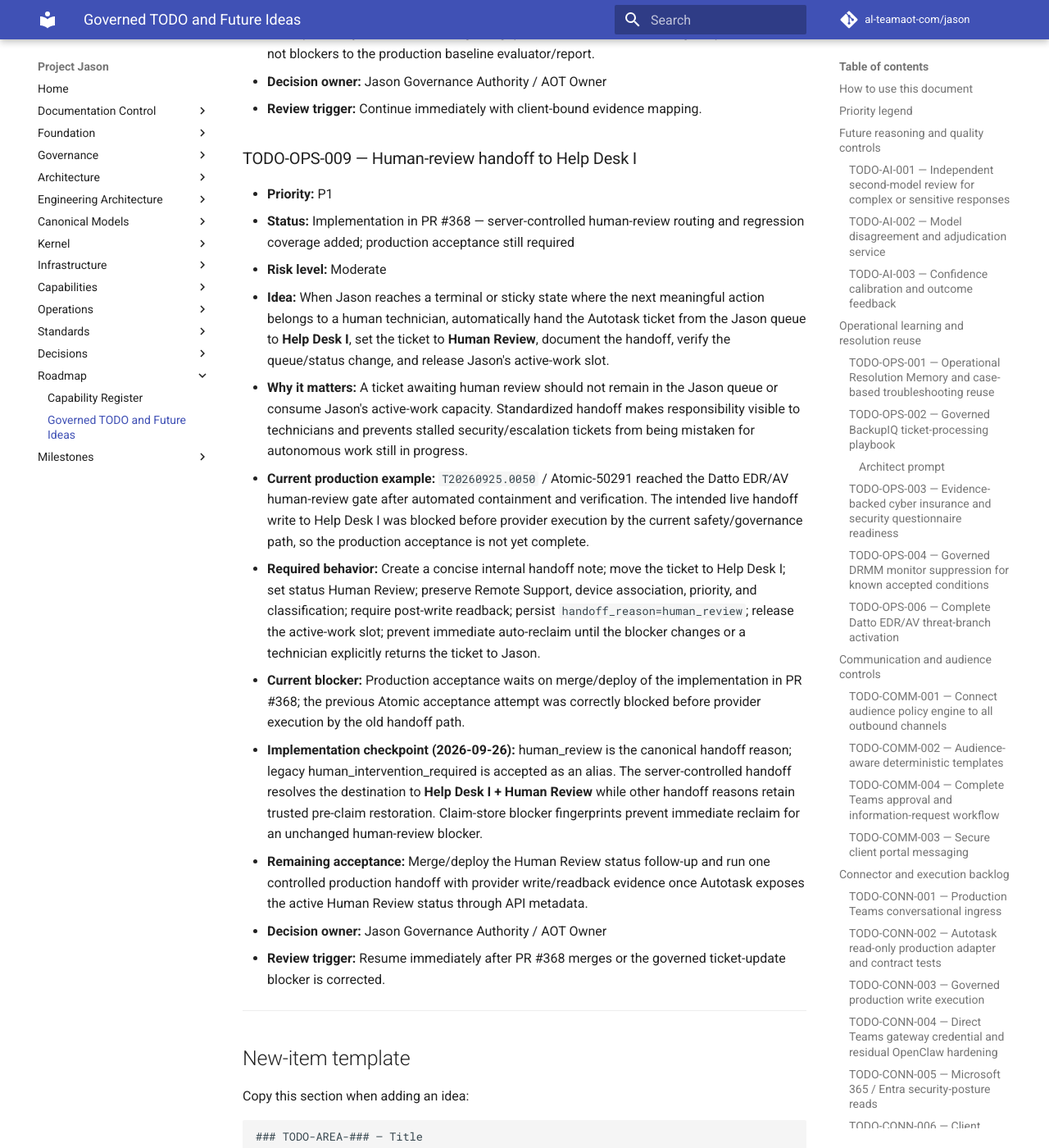
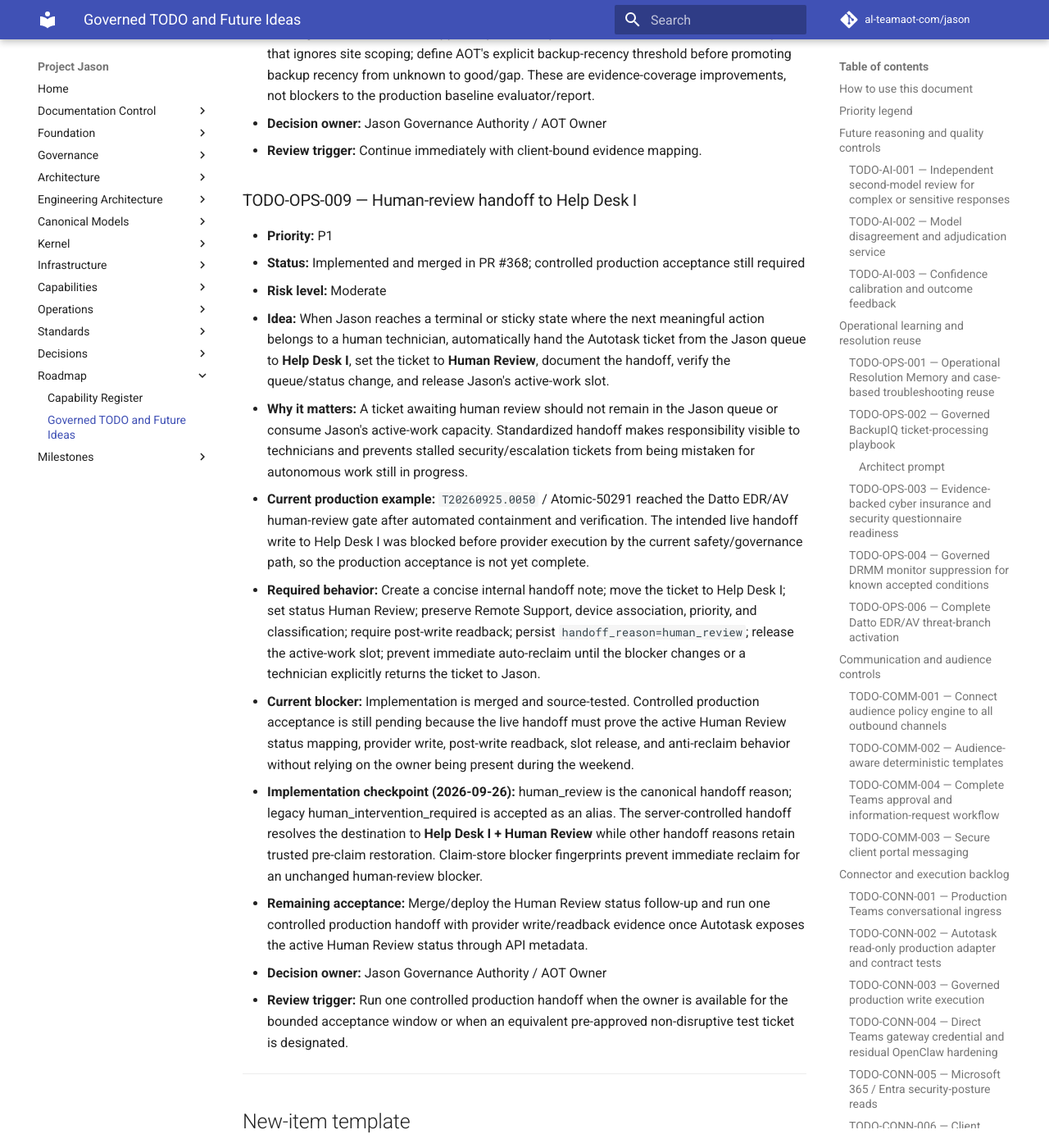
Before and after one commit to al-teamaot-com/jason, an MkDocs documentation site: the page built from docs/roadmaps/Project-Jason-TODO-and-Future-Ideas.md, in a window 1280 px wide and 1400 px high, scrolled down 53297 px. Shown: the whole window at 82% size. Built offline with MkDocs 1.6.1 and Material for MkDocs 9.7.7, drawn with Linux system fonts in a browser that asks for light colours; comment, search, counter and statistics services are not loaded; some of the changed text lies outside the part shown.

Commit message:
Reconcile weekend roadmap status

```diff
--- a/docs/roadmaps/Jason-Roadmap-Status.json
+++ b/docs/roadmaps/Jason-Roadmap-Status.json
@@ -1,5 +1,5 @@
 {
-  "updated": "2026-09-25",
+  "updated": "2026-09-26",
   "milestones": [
     {
       "id": "FOUNDATION",
--- a/docs/roadmaps/Project-Jason-TODO-and-Future-Ideas.md
+++ b/docs/roadmaps/Project-Jason-TODO-and-Future-Ideas.md
@@ -1115,7 +1115,7 @@
 ### TODO-SEC-006 — Complete approval/execution-plan security rollout
 
 - **Priority:** P0 — high priority
-- **Status:** Production rollout and bounded XYZ acceptance complete; broader per-provider acceptance and unrelated baseline cleanup remain
+- **Status:** Implemented — production rollout, adapter classification, bounded XYZ acceptance, replay protection, execution-plan binding, and canonicalization acceptance complete
 - **Risk level:** Critical
 - **Idea:** Complete production rollout of the dual-binding approval security model so every approval-governed mutation binds both the canonical semantic intent and the concrete provider execution plan after provider selection, symbolic resolution, normalization, defaulting, and exact target resolution.
 - **Why it matters:** The 2026-09-23 security review proved two distinct issues: approval replay could create duplicate provider writes, and an unchanged approved semantic action could normalize into a materially different concrete provider mutation. Replay/idempotency and execution-plan binding are now production-fixed and bounded-live accepted. SUPPORT-CAP-019 subsequently proved that model-facing canonicalization must also occur before approval binding so technician-friendly aliases cannot reach execution-plan preparation in an under-specified provider shape.
@@ -1210,17 +1210,17 @@
 ### TODO-OPS-009 — Human-review handoff to Help Desk I
 
 - **Priority:** P1
-- **Status:** Implementation in PR #368 — server-controlled human-review routing and regression coverage added; production acceptance still required
+- **Status:** Implemented and merged in PR #368; controlled production acceptance still required
 - **Risk level:** Moderate
 - **Idea:** When Jason reaches a terminal or sticky state where the next meaningful action belongs to a human technician, automatically hand the Autotask ticket from the Jason queue to **Help Desk I**, set the ticket to **Human Review**, document the handoff, verify the queue/status change, and release Jason's active-work slot.
 - **Why it matters:** A ticket awaiting human review should not remain in the Jason queue or consume Jason's active-work capacity. Standardized handoff makes responsibility visible to technicians and prevents stalled security/escalation tickets from being mistaken for autonomous work still in progress.
 - **Current production example:** `T20260925.0050` / Atomic-50291 reached the Datto EDR/AV human-review gate after automated containment and verification. The intended live handoff write to Help Desk I was blocked before provider execution by the current safety/governance path, so the production acceptance is not yet complete.
 - **Required behavior:** Create a concise internal handoff note; move the ticket to Help Desk I; set status Human Review; preserve Remote Support, device association, priority, and classification; require post-write readback; persist `handoff_reason=human_review`; release the active-work slot; prevent immediate auto-reclaim until the blocker changes or a technician explicitly returns the ticket to Jason.
-- **Current blocker:** Production acceptance waits on merge/deploy of the implementation in PR #368; the previous Atomic acceptance attempt was correctly blocked before provider execution by the old handoff path.
+- **Current blocker:** Implementation is merged and source-tested. Controlled production acceptance is still pending because the live handoff must prove the active Human Review status mapping, provider write, post-write readback, slot release, and anti-reclaim behavior without relying on the owner being present during the weekend.
 - **Implementation checkpoint (2026-09-26):** human_review is the canonical handoff reason; legacy human_intervention_required is accepted as an alias. The server-controlled handoff resolves the destination to **Help Desk I + Human Review** while other handoff reasons retain trusted pre-claim restoration. Claim-store blocker fingerprints prevent immediate reclaim for an unchanged human-review blocker.
 - **Remaining acceptance:** Merge/deploy the Human Review status follow-up and run one controlled production handoff with provider write/readback evidence once Autotask exposes the active Human Review status through API metadata.
 - **Decision owner:** Jason Governance Authority / AOT Owner
-- **Review trigger:** Resume immediately after PR #368 merges or the governed ticket-update blocker is corrected.
+- **Review trigger:** Run one controlled production handoff when the owner is available for the bounded acceptance window or when an equivalent pre-approved non-disruptive test ticket is designated.
 
 ---
 
```
Also changed, not shown: other parts of docs/roadmaps/Project-Jason-TODO-and-Future-Ideas.md (+1 -1 lines).
